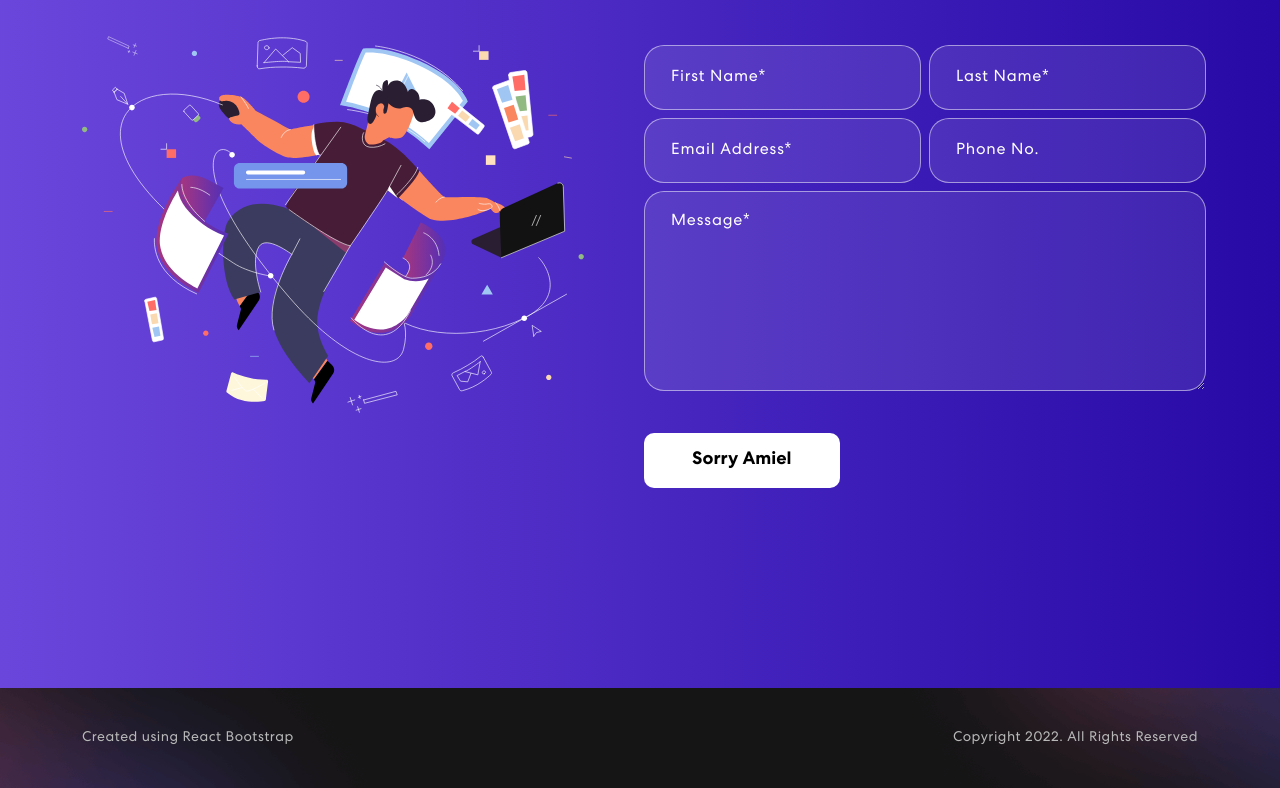
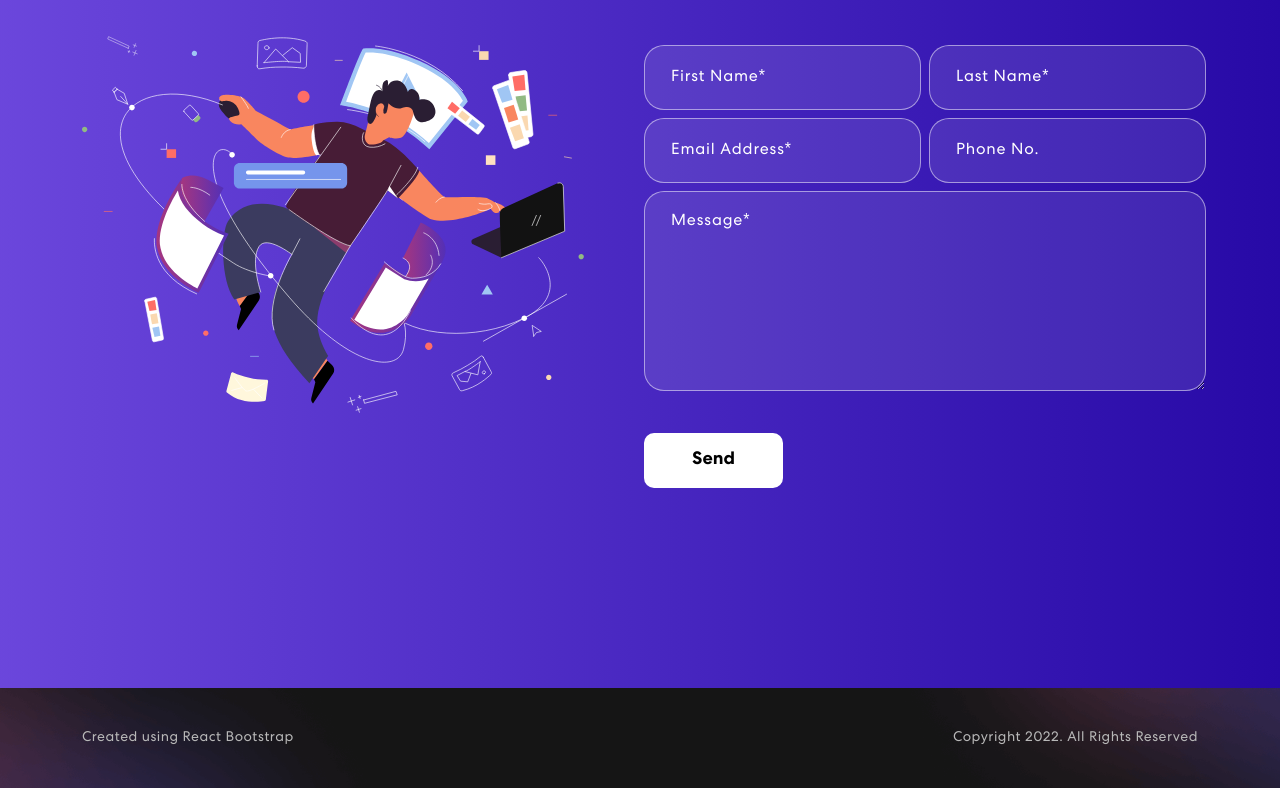
Before and after one commit to benjnp/react-portfolio, a React (Create React App) app: page / in a window 1280 px wide. Shown: the part 2983-3771 px from the top of the page. Built offline with nearby package versions, Linux system fonts and the light colour scheme.

Commit message:
Restored button

```diff
--- a/src/components/Contact.jsx
+++ b/src/components/Contact.jsx
@@ -13,7 +13,7 @@ export const Contact = () => {
     message: ''
   }
   const [formDetails, setFormDetails] = useState(formInitialDetails);
-  const [buttonText, setButtonText] = useState('Sorry Amiel');
+  const [buttonText, setButtonText] = useState('Send');
   const [status, setStatus] = useState({});
 
   const onFormUpdate = (category, value) => {
```
